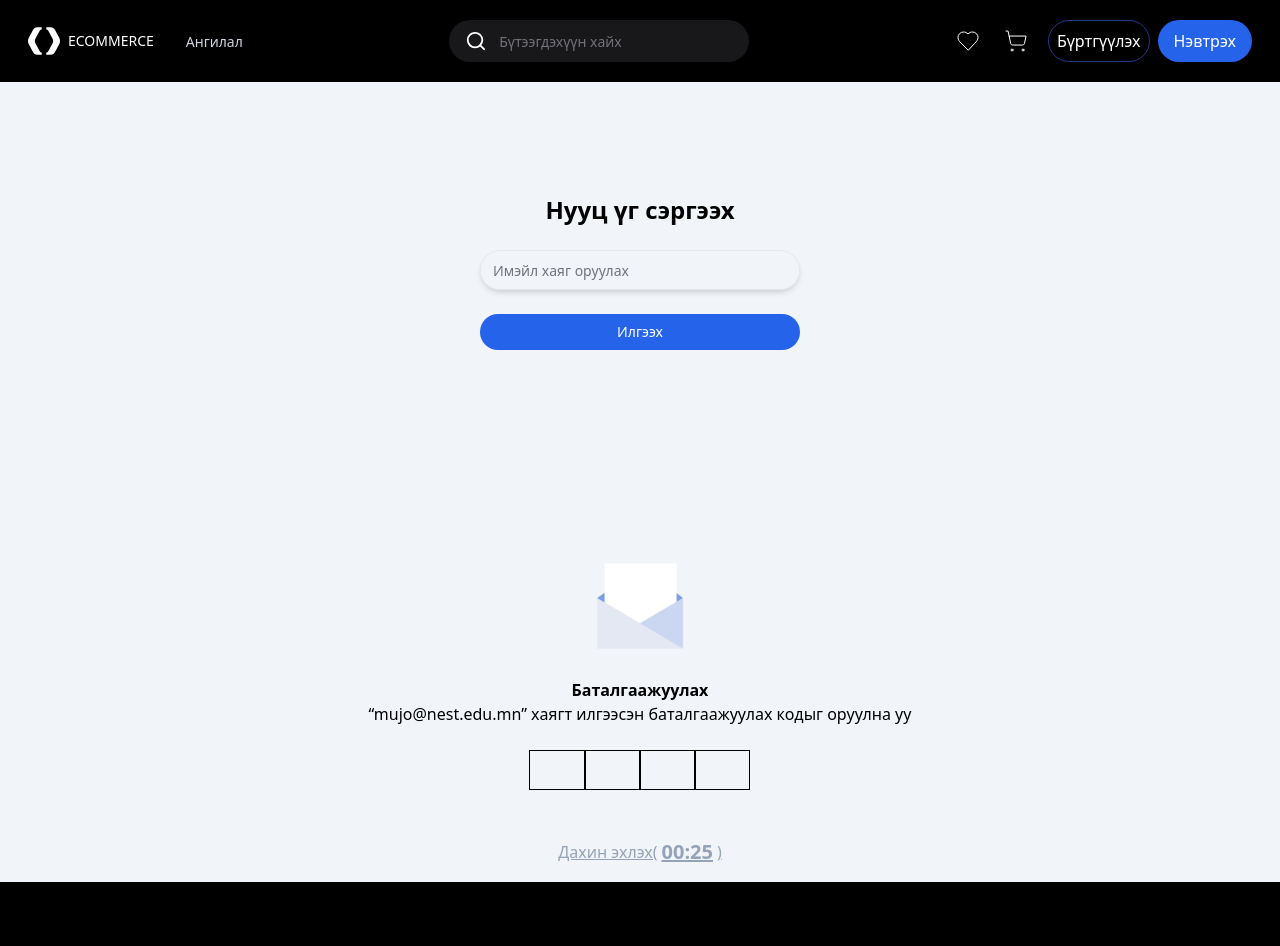
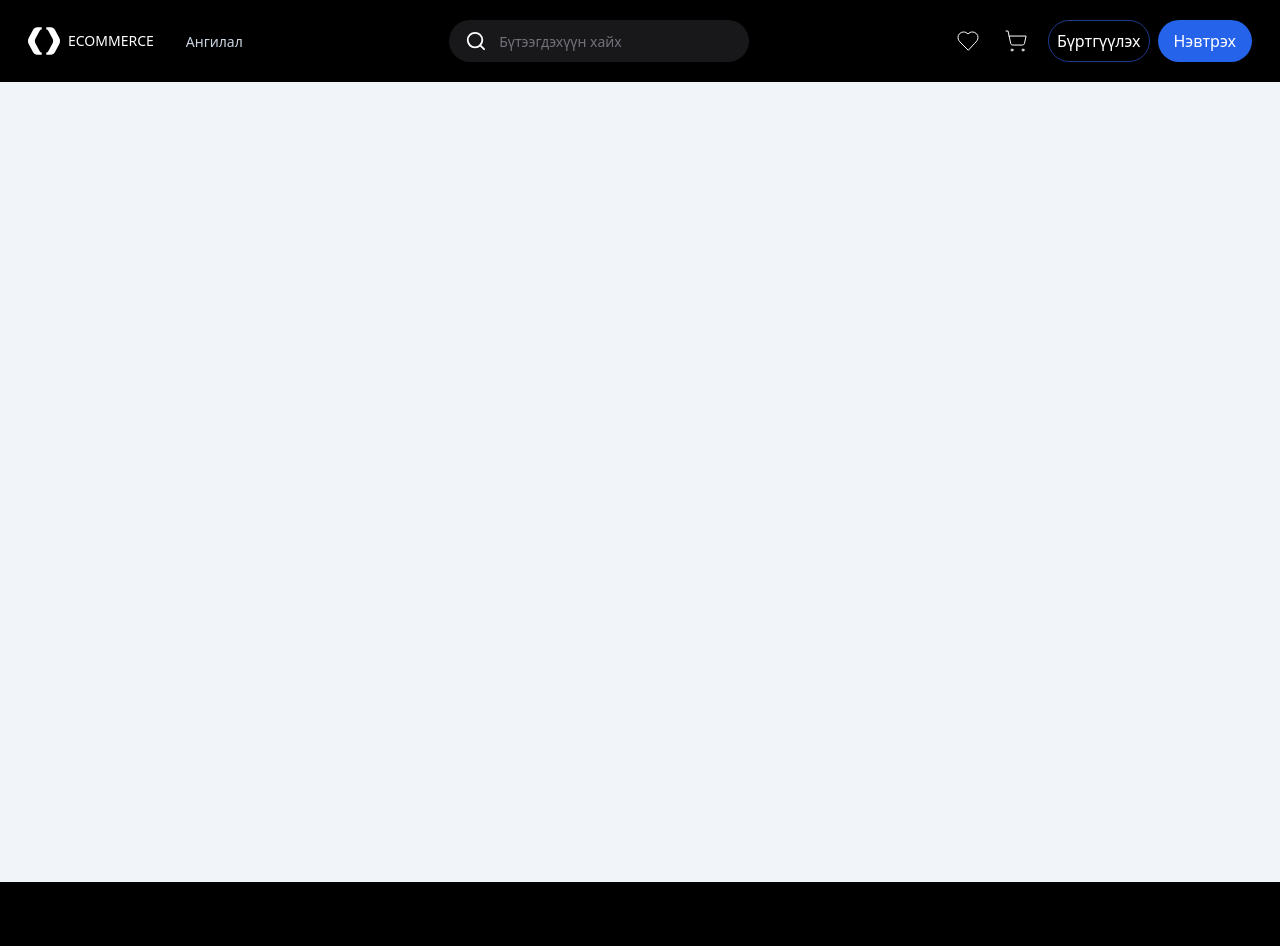
Before and after one commit to Delgermurun17/e-commerce-web, a Next.js app in the folder e-commerce-web/: page /forgetpassword in a window 1280 px wide. Shown: the top 946 px of the page. Built offline with nearby package versions, Linux system fonts and the light colour scheme.

Commit message:
forgetpassword

```diff
--- a/e-commerce-web/src/app/forgetpassword/page.tsx
+++ b/e-commerce-web/src/app/forgetpassword/page.tsx
@@ -1,61 +1,10 @@
-"use client";
-
-import { Button } from "@/components/ui/button";
-import { Input } from "@/components/ui/input";
-import Image from "next/image";
 import React, { useState } from 'react';
-import ReactLoading from 'react-loading';
-
-import CountdownTimer from "@/components/CountdownTimer";
-
-
-
-
-
-
-
-
-
 
 export default function Page() {
-    const [resetTimer, setResetTimer] = useState<boolean>(false);
-
-    const handleResetClick = () => {
-        setResetTimer((prev) => !prev); // Toggle the reset state
-    };
-
     return (
         <div className="h-screen bg-slate-100">
             <div className="w-[1040px] mx-auto pt-28 flex flex-col gap-6">
 
-
-                <p className="text-2xl font-bold text-center">Нууц үг сэргээх</p>
-                <div className="w-80 mx-auto flex flex-col gap-6">
-                    <Input placeholder="Имэйл хаяг оруулах" className="rounded-full border-nones shadow-md text-zinc-500" />
-                    <Button className="w-full">Илгээх</Button>
-                </div>
-                <ReactLoading type={"spinningBubbles"} color={"#71717A"} height={48} width={48} />
-                <div className="w-[1040px] mx-auto pt-28 flex flex-col gap-6">
-                    <div className="flex flex-col gap-12">
-                        <div className="mx-auto flex flex-col gap-6">
-                            <Image alt="mail" src="/mail.png" width={96} height={96} className="mx-auto" />
-                            <div className="text-center">
-                                <p className="text-base font-bold">Баталгаажуулах</p>
-                                <p>“mujo@nest.edu.mn” хаягт илгээсэн баталгаажуулах кодыг оруулна уу</p>
-                            </div>
-                            <div className="flex w-[221px] mx-auto">
-                                <Input />
-                                <Input />
-                                <Input />
-                                <Input />
-                            </div>
-                        </div>
-                        <button onClick={handleResetClick} className="text-slate-400 flex justify-center items-center gap-1 underline">
-                            Дахин эхлэх(<CountdownTimer reset={resetTimer} />)
-                        </button>
-
-                    </div>
-                </div>
             </div>
         </div>
     );
--- /dev/null
+++ b/e-commerce-web/src/components/forgetpassword1.tsx
@@ -0,0 +1,14 @@
+import { Button } from "@/components/ui/button";
+import { Input } from "@/components/ui/input";
+
+export default function () {
+    return (
+        <div>
+            <p className="text-2xl font-bold text-center">Нууц үг сэргээх</p>
+            <div className="w-80 mx-auto flex flex-col gap-6">
+                <Input placeholder="Имэйл хаяг оруулах" className="rounded-full border-nones shadow-md text-zinc-500" />
+                <Button className="w-full">Илгээх</Button>
+            </div>
+        </div>
+    );
+}
--- /dev/null
+++ b/e-commerce-web/src/components/forgetpassword2.tsx
@@ -0,0 +1,9 @@
+import ReactLoading from 'react-loading';
+
+export default function ForgetPassword2() {
+    return (
+        <div>
+            <ReactLoading type={"spinningBubbles"} color={"#71717A"} height={48} width={48} />
+        </div>
+    );
+}
--- /dev/null
+++ b/e-commerce-web/src/components/forgetpassword3.tsx
@@ -0,0 +1,38 @@
+"use client"
+
+import { Input } from "@/components/ui/input";
+import CountdownTimer from "@/components/CountdownTimer";
+import Image from "next/image";
+import { useState } from "react";
+
+
+export default function ForgetPassword3() {
+    const [resetTimer, setResetTimer] = useState<boolean>(false);
+
+    const handleResetClick = () => {
+        setResetTimer((prev) => !prev); // Toggle the reset state
+    };
+    return (
+        <div>
+            <div className="flex flex-col gap-12">
+                <div className="mx-auto flex flex-col gap-6">
+                    <Image alt="mail" src="/mail.png" width={96} height={96} className="mx-auto" />
+                    <div className="text-center">
+                        <p className="text-base font-bold">Баталгаажуулах</p>
+                        <p>“mujo@nest.edu.mn” хаягт илгээсэн баталгаажуулах кодыг оруулна уу</p>
+                    </div>
+                    <div className="flex w-[221px] mx-auto">
+                        <Input />
+                        <Input />
+                        <Input />
+                        <Input />
+                    </div>
+                </div>
+                <button onClick={handleResetClick} className="text-slate-400 flex justify-center items-center gap-1 underline">
+                    Дахин эхлэх(<CountdownTimer reset={resetTimer} />)
+                </button>
+
+            </div>
+        </div>
+    );
+}
--- /dev/null
+++ b/e-commerce-web/src/components/forgetpassword4.tsx
@@ -0,0 +1,7 @@
+export default function ForgetPassword2() {
+    return (
+        <div>
+
+        </div>
+    );
+}
```
